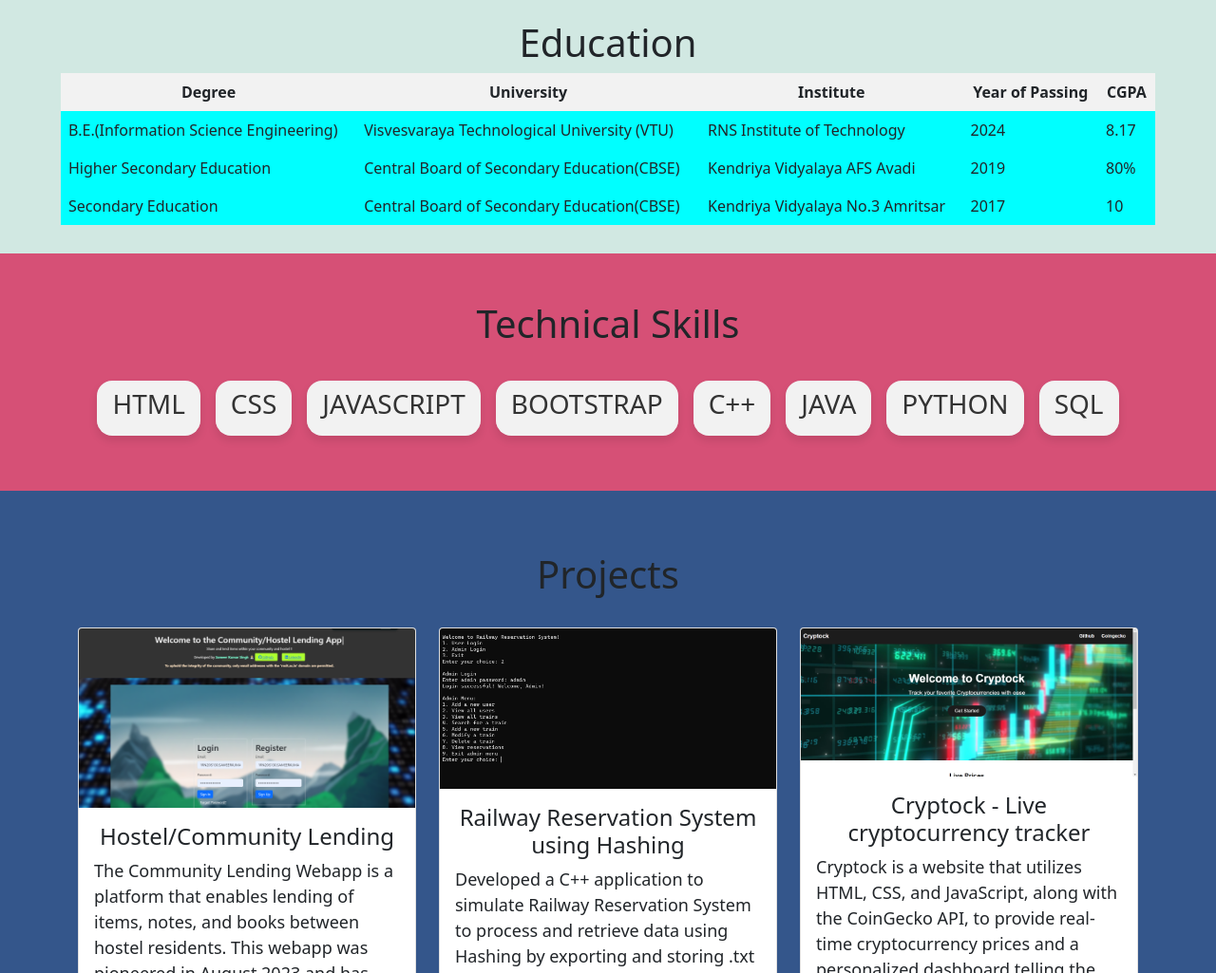
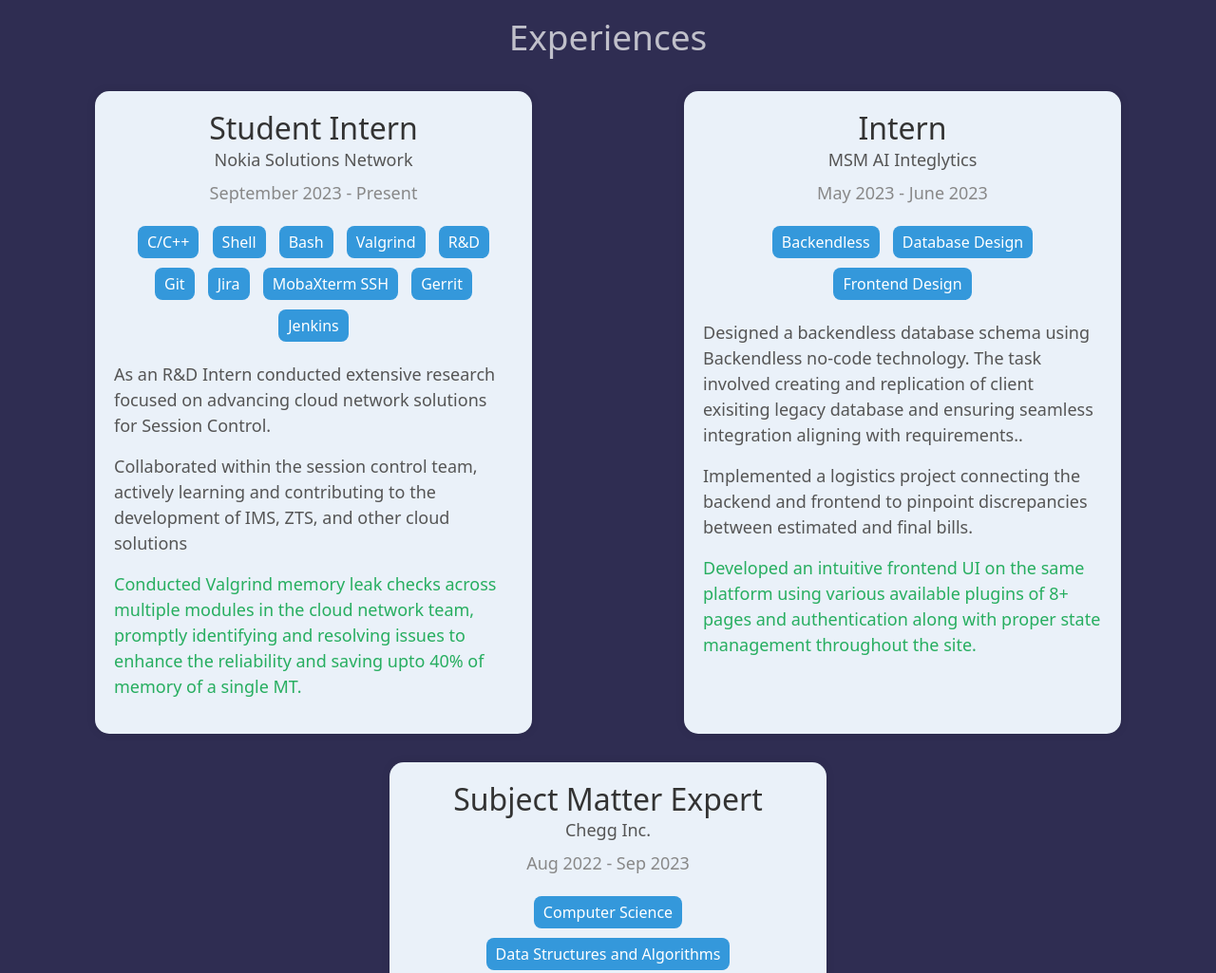
Before and after one commit to xvisierra/sameer-portfolio, a plain HTML site: page index.html in a window 1280 px wide. Shown: the part 1586-2611 px from the top of the page at 95% size. Drawn offline with nearby package versions, Linux system fonts and the light colour scheme.

Commit message:
added experience section and css for that

```diff
--- a/index.html
+++ b/index.html
@@ -119,7 +119,142 @@
 				</div>
 			</div>
 		</section>
+<!----------------------------------------------------------Experience Section--------------------------------------------------------------------------------------------------------------------------->
 
+<section class="experience-section">
+    <h1 class="section-title">Experiences</h1>
+
+    <div class="experience-container">
+
+        <div class="experience-card">
+        <h2>Student Intern</h2>
+        <p class="company">Nokia Solutions Network</p>
+        <p class="date">September 2023 - Present</p>
+        <ul class="skills">
+            <li>C/C++</li>
+            <li>Shell</li>
+            <li>Bash</li>
+			<li>Valgrind</li>
+			<li>R&D</li>
+			<li>Git</li>
+			<li>Jira</li>
+			<li>MobaXterm SSH</li>
+			<li>Gerrit</li>
+			<li>Jenkins</li>
+        </ul>
+		<p class="description">As an R&D Intern conducted extensive research focused on advancing cloud network solutions for Session Control.</p>
+		<p class="description">Collaborated within the session control team, actively learning and contributing to the development of IMS, ZTS,
+			and other cloud solutions </p>
+			<p class="achievements">Conducted Valgrind memory leak checks across multiple modules in the cloud network team, promptly identifying
+				and resolving issues to enhance the reliability and saving upto 40% of memory of a single MT.</p>
+
+    </div>
+
+	<div class="experience-card">
+        <h2>Intern</h2>
+        <p class="company">MSM AI Integlytics</p>
+        <p class="date">May 2023 - June 2023</p>
+        <ul class="skills">
+            <li>Backendless </li>
+            <li>Database Design</li>
+            <li>Frontend Design</li>
+        </ul>
+        <p class="description"> Designed a backendless database schema using Backendless no-code technology. The task involved creating and replication of client exisiting legacy database and ensuring seamless integration aligning with requirements..</p>
+		<p class="description">Implemented a logistics project connecting the backend and frontend to pinpoint discrepancies between estimated and final bills.</p>
+        <p class="achievements">Developed an intuitive frontend UI on the same platform using various available plugins of 8+ pages and authentication along with proper state management throughout the site.</p>
+
+    </div>
+
+  <div class="experience-card">
+        <h2>Subject Matter Expert</h2>
+        <p class="company">Chegg Inc.</p>
+        <p class="date">Aug 2022 - Sep 2023</p>
+        <ul class="skills">
+            <li>Computer Science</li>
+            <li>Data Structures and Algorithms</li>
+            <li>Object Oriented Programming</li>
+			<li>Operating Systems</li>
+			<li>Database Management Systems</li>
+        </ul>
+        <p class="description">Authored 25+ core Computer Science solutions, spanning relational DBMS, Computer Network security, and multiple Java/Python coding.</p>
+		<p class="description"> Tailored guidance and clarifications on complex Computer Science , Database Management Systems and other concepts of interes</p>
+        <p class="achievements">Solution based assistance over 100+ students with essential Computer Science solutions, facilitating their understanding .</p>
+    </div>
+
+
+
+        <!-- Repeat similar blocks for other experiences -->
+
+    </div>
+
+</section>
+
+
+
+
+
+<!--------------------------------------------------------Technical SKills---------------------------------------------------------------------------->
+<section id="technical-skills">
+	<div class="technical-skills" id="technical-skills" style="background-color: #d65076;">
+		<h1>Technical Skills</h1>
+		<div class="container">
+			<div class="skill">
+				<h3>HTML</h3>
+			</div>
+			<div class="skill">
+				<h3>CSS</h3>
+			</div>
+			<div class="skill">
+				<h3>JavaScript</h3>
+			</div>
+			<div class="skill">
+				<h3>Bootstrap</h3>
+			</div>
+			<div class="skill">
+				<h3>C++</h3>
+			</div>
+			<div class="skill">
+				<h3>Java</h3>
+			</div>
+			<div class="skill">
+				<h3>Python</h3>
+			</div>
+			<div class="skill">
+				<h3>SQL</h3>
+			</div>
+			<div class="skill">
+				<h3>API</h3>
+			</div>
+			<div class="skill">
+				<h3>GIT</h3>
+			</div>
+			<div class="skill">
+				<h3>SHELL</h3>
+			</div>
+			<div class="skill">
+				<h3>BASH</h3>
+			</div>
+			<div class="skill">
+				<h3>VALGRIND</h3>
+			</div>
+			<div class="skill">
+				<h3>GERRIT</h3>
+			</div>
+			<div class="skill">
+				<h3>R&D</h3>
+			</div>
+			<div class="skill">
+				<h3>OOPS</h3>
+			</div>
+			<div class="skill">
+				<h3>DSA	</h3>
+			</div>
+		</div>
+	</div> </section>
+
+
+
+		<!--EDUCATION SECTION ----------------------------------------------------------------------------------------------------------->
 		<section class="education" style="background-color: #D1E8E2;" >
 			<br><h1 class="text-center">Education</h1>
 			<div id="education" style="text-align:center;">
@@ -130,7 +265,7 @@
 							<th>University</th>
 							<th>Institute</th>
 							<th>Year of Passing</th>
-							<th>CGPA</th>
+							<th>CGPA/%</th>
 						</tr>
 					</thead>
 					<tbody>
@@ -139,7 +274,7 @@
 							<td>Visvesvaraya Technological University (VTU)</td>
 							<td>RNS Institute of Technology</td>
 							<td>2024</td>
-							<td>8.17</td>
+							<td>8.27</td>
 						</tr>
 						<tr>
 							<td>Higher Secondary Education</td>
@@ -159,37 +294,9 @@
 				</table>
 			</div>
 		</section>
-		<section id="technical-skills">
-		<div class="technical-skills" id="technical-skills" style="background-color: #d65076;">
-			<h1>Technical Skills</h1>
-			<div class="container">
-				<div class="skill">
-					<h3>HTML</h3>
-				</div>
-				<div class="skill">
-					<h3>CSS</h3>
-				</div>
-				<div class="skill">
-					<h3>JavaScript</h3>
-				</div>
-				<div class="skill">
-					<h3>Bootstrap</h3>
-				</div>
-				<div class="skill">
-					<h3>C++</h3>
-				</div>
-				<div class="skill">
-					<h3>Java</h3>
-				</div>
-				<div class="skill">
-					<h3>Python</h3>
-				</div>
-				<div class="skill">
-					<h3>SQL</h3>
-				</div>
-			</div>
-		</div> </section>
-		<!-- portfolio section-->
+
+
+		<!--Project section----------------------------------------------------------------------------------------------------------------->
 		<section id="portfolio" style="background-color: #34568b;">
 			<div class="container mt-3">
 				<h1 class="text-center" style="color:;">
--- a/style.css
+++ b/style.css
@@ -423,3 +423,85 @@
 {
   display: flex;
 }
+
+
+/* Experience section */
+
+
+body {
+  font-family: 'Arial', sans-serif;
+  margin: 0;
+  padding: 0;
+  background-color: #f4f4f4;
+}
+
+.experience-section {
+  text-align: center;
+  padding: 20px;
+  background-color: #2f2d52;
+}
+
+.section-title {
+  color: #c0c0ca;
+  margin-bottom: 20px;
+  font-size: 37px;
+}
+
+.experience-container {
+  display: flex;
+  justify-content: space-around;
+  flex-wrap: wrap;
+}
+
+
+
+.experience-card {
+  background-color:#eaf1f9 ;
+  border-radius: 15px;
+  box-shadow: 0 0 10px rgba(0, 0, 0, 0.1);
+  margin: 15px;
+  padding: 20px;
+  width: 460px;
+}
+
+.experience-card h2 {
+  color: #333;
+}
+
+.company {
+  color: #555;
+  margin-top: -8px;
+}
+
+.date {
+  color: #888;
+  margin-top: -8px;
+}
+
+.skills {
+  list-style: none;
+  padding: 0;
+  margin-top: 10px;
+}
+
+.skills li {
+  display: inline-block;
+  background-color: #3498db;
+  color: #fff;
+  padding: 5px 10px;
+  margin: 5px;
+  border-radius: 8px;
+}
+
+.description {
+  margin-top: 15px;
+  color: #555;
+  text-align: left;
+}
+
+.achievements {
+
+  text-align: left  ;
+  margin-top: 10px;
+  color: #27ae60;
+}
```
